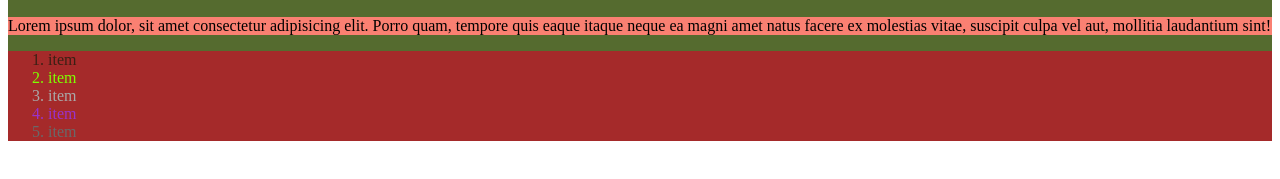
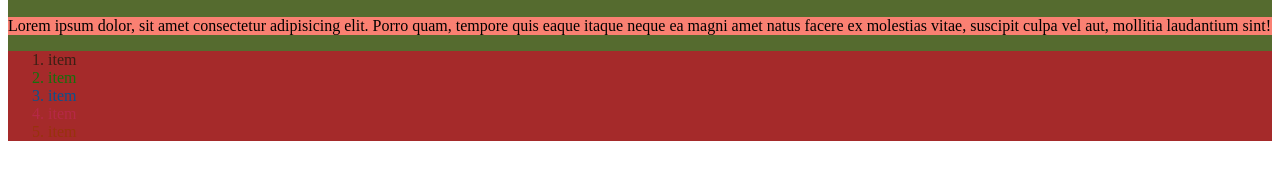
Before and after one commit to kwarchal92/tlo_czcionki, a plain HTML site: page index.html in a window 1280 px wide. Shown: the part 153-332 px from the top of the page. Drawn offline with Linux system fonts and the light colour scheme.

Commit message:
poprawiony

```diff
--- a/css/style.css
+++ b/css/style.css
@@ -22,22 +22,22 @@
     background-color: brown;
 }
 
-span > li{
+.col1{
     color:#3b2015;
 }
 
-span2 > li{
-    color: chartreuse;
+.col2{
+    color:#15700d;
 }
 
-span3 > li{
-    color: darkgray;
+.col3{
+    color:#0a528d;
 }
 
-span4 > li{
-    color: darkorchid;
+.col4{
+    color:#b62846;
 }
 
-span5 >li{
-    color: dimgrey;
+.col5{
+    color:#97330c;
 }
--- a/index.html
+++ b/index.html
@@ -19,11 +19,11 @@
       <span><p>Lorem ipsum dolor, sit amet consectetur adipisicing elit. Porro quam, tempore quis eaque itaque neque ea magni amet natus facere ex molestias vitae, suscipit culpa vel aut, mollitia laudantium sint!</p></span>
 
         <ol>
-            <span><li>item</li></span>
-            <span2><li>item</li></span2>
-            <span3><li>item</li></span3>
-            <span4><li>item</li></span4>
-            <span5><li>item</li></span5>
+            <li class="col1">item</li>
+            <li class="col2">item</li>
+            <li class="col3">item</li>
+            <li class="col4">item</li>
+            <li class="col5">item</li>
         </ol>
 
     </section>
```
